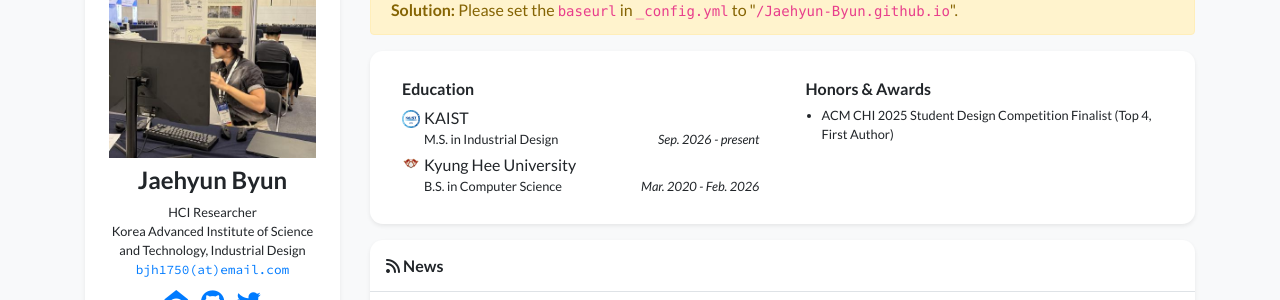
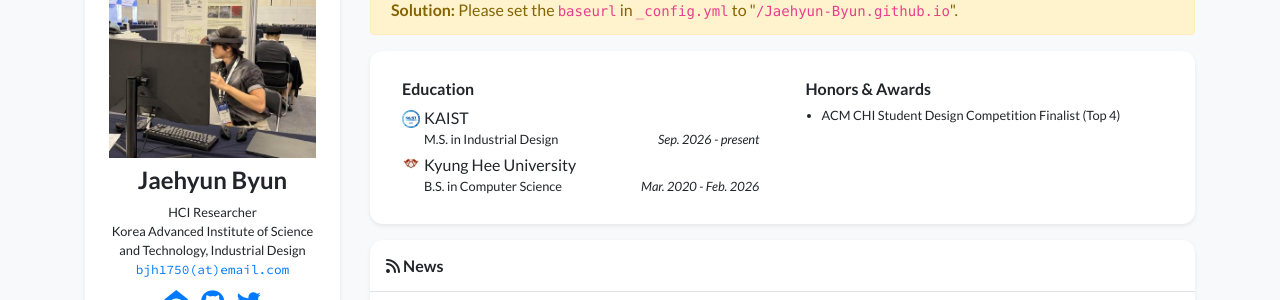
Before and after one commit to Jaehyun-Byun/Jaehyun-Byun.github.io, a Jekyll site: the page built from index.html, in a window 1280 px wide and 900 px high, scrolled down 328 px. Shown: the part 153-453 px from the top of the window. Built offline with Jekyll 4.4.1, drawn with Linux system fonts in a browser that asks for light colours; nearby versions of some CDN libraries; a style sheet for code colours, icons or effects is not loaded.

Commit message:
Update profile.yml

```diff
--- a/_data/profile.yml
+++ b/_data/profile.yml
@@ -49,4 +49,5 @@ awards:
 - name: Reviewer, IEEE Conference on Virtual Reality and 3D User Interfaces (IEEE VR 2026)
 
 awards:
-- name: ACM CHI 2025 Student Design Competition Finalist (Top 4, First Author)
+- name: ACM CHI Student Design Competition Finalist (Top 4)
+date: 2025
```
